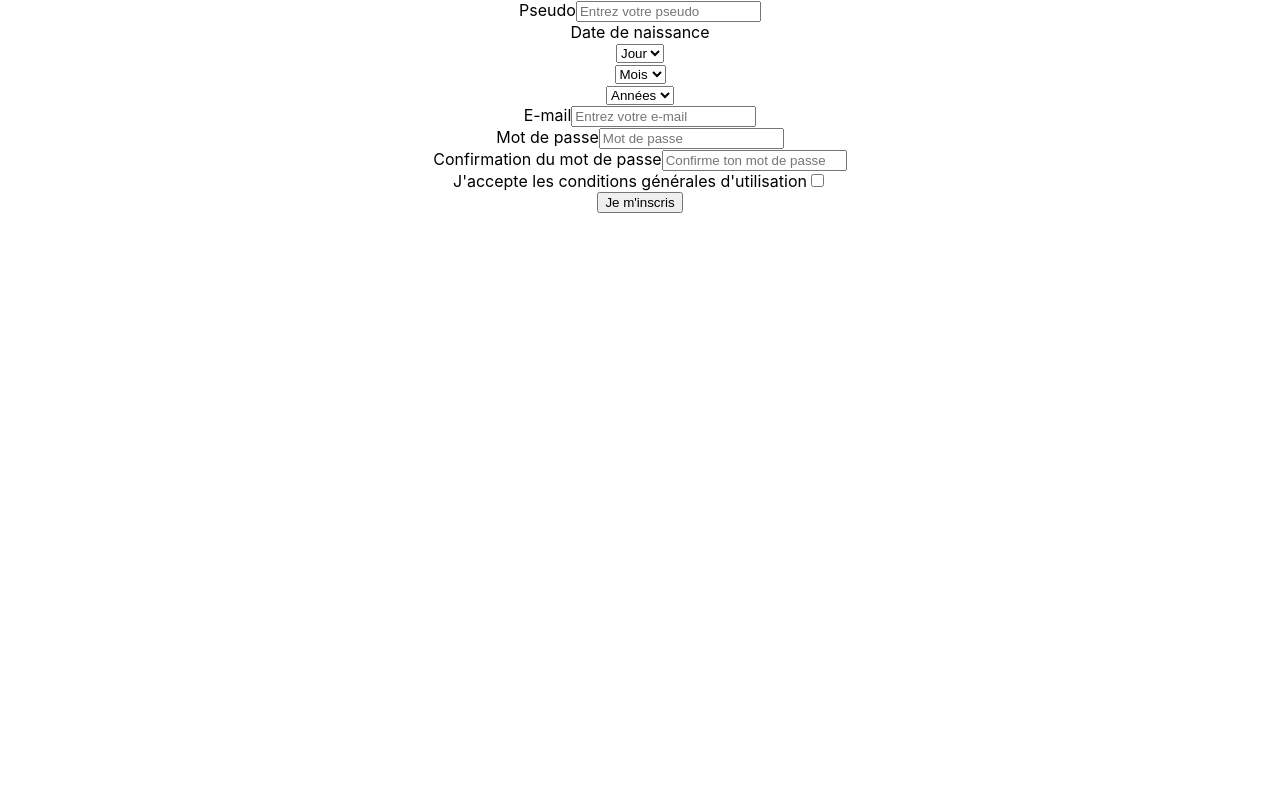
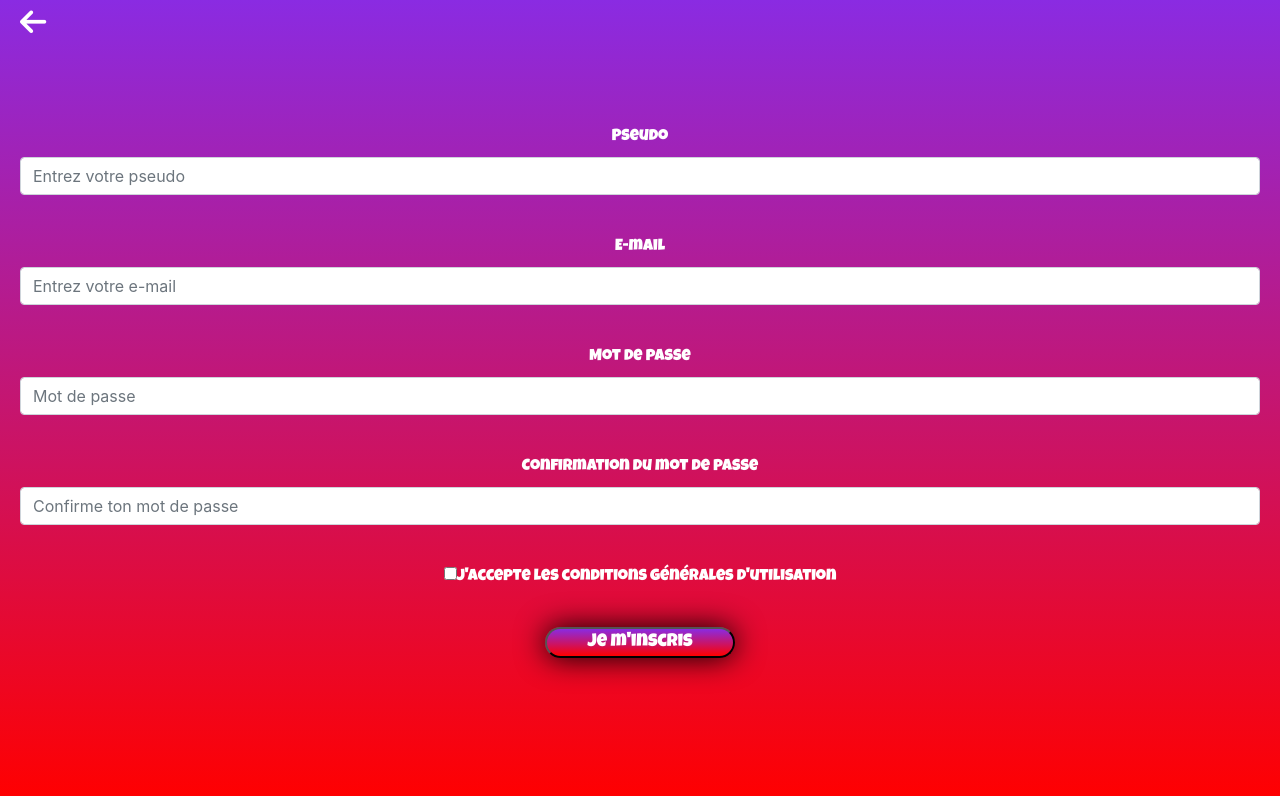
Before and after one commit to Fio25/projet-quizz, a React (Create React App) app: page /PageInscription in a window 1280 px wide. Shown: the top 796 px of the page. Built offline with nearby package versions, Linux system fonts and the light colour scheme.

Commit message:
css en cours

```diff
--- a/public/index.html
+++ b/public/index.html
@@ -1,6 +1,11 @@
 <!DOCTYPE html>
 <html lang="en">
   <head>
+    <script src="https://kit.fontawesome.com/03c15d07b3.js" crossorigin="anonymous"></script>
+    <link rel="stylesheet" href="https://maxcdn.bootstrapcdn.com/bootstrap/4.0.0/css/bootstrap.min.css" integrity="sha384-Gn5384xqQ1aoWXA+058RXPxPg6fy4IWvTNh0E263XmFcJlSAwiGgFAW/dAiS6JXm" crossorigin="anonymous">
+    <script src="https://code.jquery.com/jquery-3.2.1.slim.min.js" integrity="sha384-KJ3o2DKtIkvYIK3UENzmM7KCkRr/rE9/Qpg6aAZGJwFDMVNA/GpGFF93hXpG5KkN" crossorigin="anonymous"></script>
+    <script src="https://cdnjs.cloudflare.com/ajax/libs/popper.js/1.12.9/umd/popper.min.js" integrity="sha384-ApNbgh9B+Y1QKtv3Rn7W3mgPxhU9K/ScQsAP7hUibX39j7fakFPskvXusvfa0b4Q" crossorigin="anonymous"></script>
+    <script src="https://maxcdn.bootstrapcdn.com/bootstrap/4.0.0/js/bootstrap.min.js" integrity="sha384-JZR6Spejh4U02d8jOt6vLEHfe/JQGiRRSQQxSfFWpi1MquVdAyjUar5+76PVCmYl" crossorigin="anonymous"></script>
     <meta charset="utf-8" />
     <link rel="icon" href="%PUBLIC_URL%/favicon.ico" />
     <meta name="viewport" content="width=device-width, initial-scale=1" />
--- a/src/App.css
+++ b/src/App.css
@@ -1,5 +1,6 @@
 @import url('https://fonts.googleapis.com/css2?family=Luckiest+Guy&display=swap');
 
-.App {
-    text-align: center;
+body {
+    background: linear-gradient(blueviolet, red);
+    height: 100vh;
 }
--- a/src/App.js
+++ b/src/App.js
@@ -5,21 +5,20 @@ import Accueil from './Components/Accueil';
 import PageInscription from './Components/PageInscription';
 import PageConnexion from './Components/PageConnexion';
 import Categories from './Components/Categories';
-
+import ModifProfil from './Components/ModifProfil';
 
 function App() {
   return (
     <Router>
-    <div className="App">
 
       <Routes>
         <Route exact path="/" element={<Accueil/>} />
         <Route exact path="/PageInscription" element={<PageInscription/>} />
         <Route exact path="/PageConnexion" element={<PageConnexion/>} />
         <Route exact path="/Categories" element={<Categories/>} />
+        <Route exact path="/ModifProfil" element={<ModifProfil/>} />
       </Routes>
 
-    </div>
     </Router>
   );
 }
--- a/src/Components/Categories.js
+++ b/src/Components/Categories.js
@@ -1,13 +1,19 @@
 import React from 'react'
+import {Link} from 'react-router-dom'
 
 function Categories() {
   return (
-    <div>
-      <button>Sciences</button>
-      <button>Litérature</button>
-      <button>Géographie</button>
-      <button>Chimie</button>
-    </div>
+  <>  <div>
+        <button>Sciences</button>
+        <button>Litérature</button>
+        <button>Géographie</button>
+        <button>Chimie</button>
+      </div>
+
+      <Link className="iconUser" to="/ModifProfil"><i class="fa-solid fa-user"></i></Link>
+
+  </>
+
   )
 }
 
--- /dev/null
+++ b/src/Components/ModifProfil.css
@@ -0,0 +1,29 @@
+.blockModif {
+    margin-top: 20px;
+    padding: 20px
+}
+
+h3 {
+    font-family: 'Luckiest Guy', cursive;
+}
+
+.blockHistorique {
+    display: flex;
+    flex-direction: column;
+    align-items: center;
+    gap: 15px;
+}
+
+.score {
+    display: flex;
+    flex-direction: column;
+    font-family: 'Luckiest Guy', cursive;
+    font-size: 18px;
+    text-align: center;
+    color: white;
+    width: 300px;
+    border: solid 3px blueviolet;
+    border-radius: 20px;
+    box-shadow: 0px 0px 30px black;
+
+}
--- /dev/null
+++ b/src/Components/ModifProfil.js
@@ -0,0 +1,58 @@
+import React from 'react'
+import './ModifProfil.css'
+
+function ModifProfil() {
+  return (
+    <><form className="blockModif">
+      <div>
+        <label htmlFor="pseudo">Pseudo</label>
+        <input type="text" pattern="[a-zA-Z0-9]+"
+          className="form-control" id="pseudo" name="pseudo" aria-label="pseudo" placeholder="Modifiez votre pseudo" required />
+      </div>
+
+      <div>
+        <label htmlFor="email">E-mail</label>
+        <input type="email" pattern="[a-z0-9._%+-]+@[a-z0-9.-]+.[a-z]{2,}$"
+          className="form-control" id="email" name="email" aria-describedby="emailHelp" placeholder="Modifiez votre adresse mail" required />
+      </div>
+
+      <div>
+        <label htmlFor="password">Mot de passe</label>
+        <input type="password" className="form-control" id="password" name="password" aria-label="password" placeholder="Modifiez votre mot de passe" required />
+      </div>
+
+      <button type="submit" className="btn btn-primary">Confirmer</button>
+    </form>
+
+    <h3>Votre historique</h3>
+
+  <div className="blockHistorique">
+
+    <div className="score">
+      <p>Catégorie : Géographie</p>
+      <p>Score : 426</p>
+    </div>
+
+    <div className="score">
+      <p>Catégorie : Sciences</p>
+      <p>Score : 654</p>
+    </div>
+
+    <div className="score">
+     <p>Catégories : Français</p>
+     <p>Score : 345</p>
+    </div>
+
+    <div className="score">
+      <p>Catégories : Sport</p>
+      <p>Score : 345</p>
+    </div>
+  </div>
+
+    </>
+
+
+  )
+}
+
+export default ModifProfil
--- /dev/null
+++ b/src/Components/PageConnexion.css
@@ -0,0 +1,30 @@
+.blockConnexion {
+    margin-top: 100px;
+    padding: 40px;
+    text-align: center;
+}
+
+.blockConnexion label {
+    padding-top: 40px;
+    font-family: 'Luckiest Guy', cursive;
+    color: white;
+}
+
+.btn-connexion {
+    margin-top: 30px;
+    font-family: 'Luckiest Guy', cursive;
+    font-size: 18px;
+    text-align: center;
+    text-decoration: none;
+    border-radius: 20px;
+    box-shadow: 0px 0px 30px black;
+    background: linear-gradient(blueviolet, red);
+    color: white;
+    padding: 0px 40px;
+}
+
+.back-arrow {
+    color: white;
+    margin-left: 20px;
+    font-size: 30px;
+}
--- a/src/Components/PageConnexion.js
+++ b/src/Components/PageConnexion.js
@@ -1,16 +1,32 @@
 import React from 'react'
+import './PageConnexion.css'
+import {Link} from 'react-router-dom'
 
 function PageConnexion() {
+
   return (
-    <div>
-        <form method="post">
-            <label htmlFor="e-mail">E-mail</label>
-            <input type="e-mail" />
 
-            <label htmlFor="password">Mot de passe</label>
-            <input type="password" />
-        </form>
-    </div>
+    <><Link className="back-arrow" to="/"><i class="fa-solid fa-arrow-left"></i></Link><form className="blockConnexion" method="post">
+      <div>
+        <label htmlFor="email">E-mail</label>
+        <input type="email" pattern="[a-z0-9._%+-]+@[a-z0-9.-]+.[a-z]{2,}$"
+          className="form-control" id="email" name="email" aria-describedby="emailHelp" placeholder="Entrez votre e-mail" required />
+      </div>
+
+      <div>
+        <label htmlFor="password">Mot de passe</label>
+        <input type="password" className="form-control" id="password" name="password" aria-label="password" placeholder="Mot de passe" required />
+      </div>
+
+      <div>
+        <input type="checkbox" name="agree-terms" aria-label="agree-terms" required />
+        <label htmlFor="agree-terms">Se souvenir de moi</label>
+      </div>
+
+      <button type="submit" className="btn-connexion">Je me connecte</button>
+
+    </form></>
+
   )
 }
 
--- /dev/null
+++ b/src/Components/PageInscription.css
@@ -0,0 +1,30 @@
+.blockInscription {
+    margin-top: 20px;
+    padding: 20px;
+    text-align: center;
+}
+
+.blockInscription label {
+    padding-top: 40px;
+    font-family: 'Luckiest Guy', cursive;
+    color: white;
+}
+
+.btn-inscri {
+    margin-top: 30px;
+    font-family: 'Luckiest Guy', cursive;
+    font-size: 18px;
+    text-align: center;
+    text-decoration: none;
+    border-radius: 20px;
+    box-shadow: 0px 0px 30px black;
+    background: linear-gradient(blueviolet, red);
+    color: white;
+    padding: 0px 40px;
+}
+
+.back-arrow {
+    color: white;
+    margin-left: 20px;
+    font-size: 30px;
+}
--- a/src/Components/PageInscription.js
+++ b/src/Components/PageInscription.js
@@ -1,64 +1,56 @@
 import React from 'react'
+import './PageInscription.css'
+import {Link} from 'react-router-dom'
+// const form = document.querySelector("form");
+// const password = document.querySelector("#password")
+// const passwordc = document.querySelector("#passwordc")
 
 function PageInscription() {
 
   return (
     <>
-      <form method="post" novalidate>
+      <Link className="back-arrow" to="/"><i class="fa-solid fa-arrow-left"></i></Link>
 
-        <label for="pseudo">Pseudo</label>
-        <input type="text" class="form-control" id="pseudo" name="pseudo" aria-label="pseudo" placeholder="Entrez votre pseudo" required />
+      <form className="blockInscription" method="post" noValidate>
 
-        <div class="form-group">
-          <label for="birthday">Date de naissance</label>
+        <label htmlFor="pseudo">Pseudo</label>
+        <input type="text" pattern="[a-zA-Z0-9]+"
+         className="form-control" id="pseudo" name="pseudo" aria-label="pseudo" placeholder="Entrez votre pseudo" required />
 
-          <div class="row">
-
-          <div class="col-4">
-            <select class="form-control" name="birthday[day]" id="birthday" require>
-              <option value="null" disabled selected>Jour</option>
-            </select>
-          </div>
-
-          <div class="col-4">
-            <select class="form-control" name="birthday[month]" required>
-              <option value="null" disabled selected>Mois</option>
-            </select>
-          </div>
-
-          <div class="col-4">
-            <select class="form-control" name="birthday[year]" required>
-              <option value="null" disabled selected>Années</option>
-            </select>
-          </div>
-          </div>
+        <div>
+        <label htmlFor="email">E-mail</label>
+        <input type="email" className="form-control" id="email" name="email" aria-describedby="emailHelp" placeholder="Entrez votre e-mail" required/>
         </div>
 
         <div>
-        <label for="email">E-mail</label>
-        <input type="email" class="form-control" id="email" name="email" aria-describedby="emailHelp" placeholder="Entrez votre e-mail" required/>
+        <label htmlFor="password">Mot de passe</label>
+        <input type="password" className="form-control" id="password" name="password" aria-label="password" placeholder="Mot de passe" required/>
         </div>
 
         <div>
-        <label for="password">Mot de passe</label>
-        <input type="password" class="form-control" id="password" name="password" aria-label="password" placeholder="Mot de passe" required/>
+        <label htmlFor="passwordc">Confirmation du mot de passe</label>
+        <input type="password" className="form-control" id="passwordc" name="passwordc" aria-label="confirm-password" placeholder="Confirme ton mot de passe" required/>
         </div>
 
         <div>
-        <label for="confirm-password">Confirmation du mot de passe</label>
-        <input type="password" class="form-control" id="confirm-password" name="confirm-password" aria-label="confirm-password" placeholder="Confirme ton mot de passe" required/>
+        <label>
+        <input type="checkbox" name="agree-terms" aria-label="agree-terms" required/>
+          J'accepte les conditions générales d'utilisation </label>
         </div>
 
-        <div>
-        <label>J'accepte les conditions générales d'utilisation</label>
-        <input type="checkbox" name="agree-terms" aria-label="agree-terms" required/>
-        </div>
-
-        <button type="submit" class="btn btn-primary">Je m'inscris</button>
+        <button type="submit" className="btn-inscri">Je m'inscris</button>
 
       </form>
     </>
   )
 }
 
+// VERIFICATION DU MDP
+// form.addEventListener("submit", function(e) {
+//   if (password.value !== passwordc.value) {
+//       alert("Les mots de passe ne correspondent pas");
+//       e.preventDefault();
+//   }
+// });
+
 export default PageInscription
```
Also changed, not shown: src/Components/Accueil.css (+17 -7 lines), src/Components/Accueil.js (+5 -3 lines).
